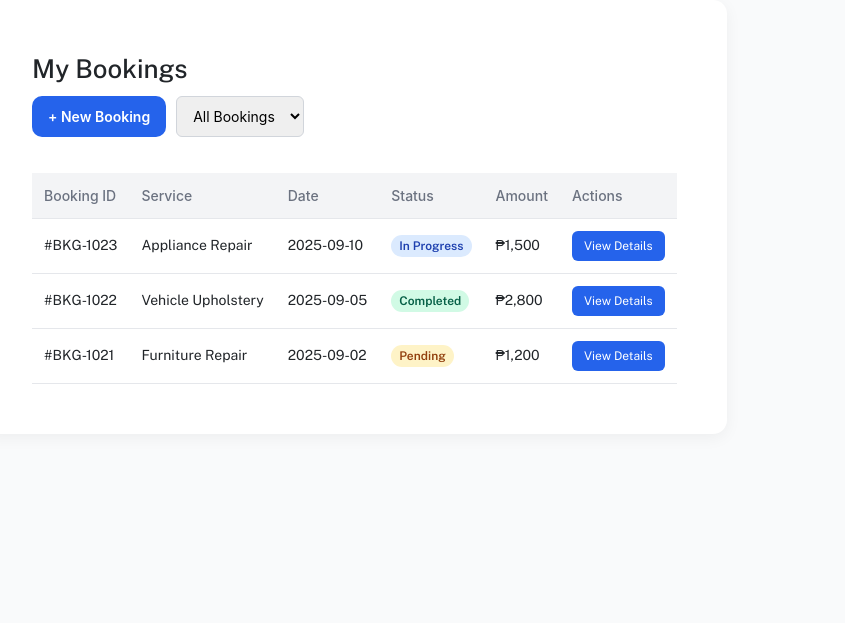
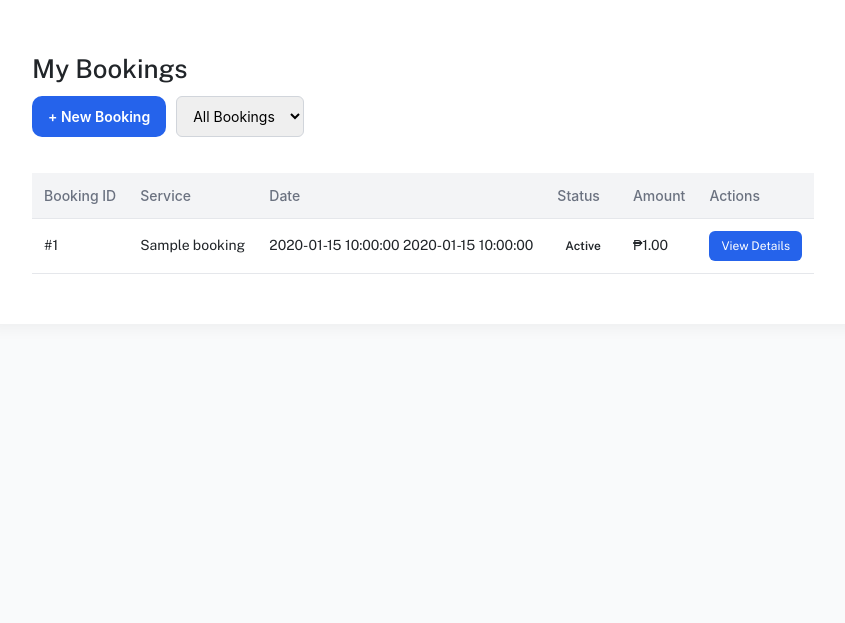
Before and after one commit to MerlynVillame/UpholCareProject, a PHP site: template views/cus_booking.php in a window 1280 px wide. Shown: the top 623 px of the page, without its empty margins (18-863 px from the left). Run offline with PHP 8.4, Linux system fonts and the light colour scheme; the template is opened without the code that fills it: most values are stand-ins (such as "Sample title", 1, 10 or a date in 2020); some libraries are stand-ins or nearby versions.

```diff
--- a/views/cus_booking.php
+++ b/views/cus_booking.php
@@ -3,7 +3,7 @@
         <div class="card">
           <h2>My Bookings</h2>
           <div style="display: flex; gap: 10px; margin-bottom: 20px">
-            <button class="btn" onclick="showBookingModal()">
+            <button class="btn" onclick="document.getElementById('bookingModal').style.display='flex'">
               + New Booking
             </button>
             <select id="bookingFilter">
@@ -25,33 +25,100 @@
               </tr>
             </thead>
             <tbody id="bookingsTable">
-              <tr>
-                <td>#BKG-1023</td>
-                <td>Appliance Repair</td>
-                <td>2025-09-10</td>
-                <td>
-                  <span class="status-badge in-progress">In Progress</span>
-                </td>
-                <td>₱1,500</td>
-                <td><button class="btn-small">View Details</button></td>
-              </tr>
-              <tr>
-                <td>#BKG-1022</td>
-                <td>Vehicle Upholstery</td>
-                <td>2025-09-05</td>
-                <td><span class="status-badge completed">Completed</span></td>
-                <td>₱2,800</td>
-                <td><button class="btn-small">View Details</button></td>
-              </tr>
-              <tr>
-                <td>#BKG-1021</td>
-                <td>Furniture Repair</td>
-                <td>2025-09-02</td>
-                <td><span class="status-badge pending">Pending</span></td>
-                <td>₱1,200</td>
-                <td><button class="btn-small">View Details</button></td>
-              </tr>
+              <?php if (!empty($bookings)) : ?>
+                <?php foreach ($bookings as $booking) : ?>
+                  <tr>
+                    <td>#<?php echo htmlspecialchars($booking['booking_id']); ?></td>
+                    <td><?php echo htmlspecialchars($booking['service_name']); ?></td>
+                    <td><?php echo htmlspecialchars($booking['booking_date']); ?> <?php echo htmlspecialchars($booking['booking_time']); ?></td>
+                    <td><span class="status-badge <?php echo htmlspecialchars(str_replace('_','-',$booking['status'])); ?>"><?php echo ucfirst(str_replace('_',' ',$booking['status'])); ?></span></td>
+                    <td>₱<?php echo number_format((float)$booking['total_amount'], 2); ?></td>
+                    <td><button class="btn-small">View Details</button></td>
+                  </tr>
+                <?php endforeach; ?>
+              <?php else : ?>
+                <tr>
+                  <td colspan="6" style="text-align:center; color:#6b7280">No bookings yet</td>
+                </tr>
+              <?php endif; ?>
             </tbody>
           </table>
         </div>
+
+        <!-- Create Booking Modal -->
+        <div id="bookingModal" class="modal" style="display:none;">
+          <div class="modal-content" style="max-width:520px;">
+            <span class="close" onclick="document.getElementById('bookingModal').style.display='none'">&times;</span>
+            <h2>Create New Booking</h2>
+            <form id="createBookingForm">
+              <div class="form-group">
+                <label>Service</label>
+                <select id="service_id" name="service_id" required style="width:100%;padding:8px;border:1px solid #ddd;border-radius:6px;">
+                  <option value="">Select a service</option>
+                  <?php if (!empty($services)) : ?>
+                    <?php foreach ($services as $service) : ?>
+                      <option value="<?php echo (int)$service['service_id']; ?>" data-price="<?php echo htmlspecialchars($service['price']); ?>">
+                        <?php echo htmlspecialchars($service['service_name']); ?> (₱<?php echo number_format((float)$service['price'],2); ?>)
+                      </option>
+                    <?php endforeach; ?>
+                  <?php endif; ?>
+                </select>
+              </div>
+              <div class="form-group">
+                <label>Date</label>
+                <input type="date" id="booking_date" name="booking_date" required>
+              </div>
+              <div class="form-group">
+                <label>Time</label>
+                <input type="time" id="booking_time" name="booking_time" required>
+              </div>
+              <div class="form-group">
+                <label>Notes</label>
+                <textarea id="notes" name="notes" rows="3" placeholder="Describe the service details..."></textarea>
+              </div>
+              <div class="form-group">
+                <label>Estimated Amount</label>
+                <input type="number" id="total_amount" name="total_amount" step="0.01" placeholder="0.00" required>
+              </div>
+              <div style="display:flex;gap:10px;justify-content:flex-end">
+                <button type="button" class="btn-secondary" onclick="document.getElementById('bookingModal').style.display='none'">Cancel</button>
+                <button type="submit" class="btn">Save Booking</button>
+              </div>
+              <input type="hidden" name="action" value="create_booking">
+              <input type="hidden" name="customer_id" value="1">
+            </form>
+          </div>
+        </div>
       </div>
+
+      <script>
+        (function(){
+          var serviceSelect = document.getElementById('service_id');
+          var amountInput = document.getElementById('total_amount');
+          if (serviceSelect) {
+            serviceSelect.addEventListener('change', function(){
+              var price = this.options[this.selectedIndex].getAttribute('data-price');
+              if (price && amountInput) amountInput.value = parseFloat(price).toFixed(2);
+            });
+          }
+
+          var form = document.getElementById('createBookingForm');
+          if (form) {
+            form.addEventListener('submit', function(e){
+              e.preventDefault();
+              var formData = new FormData(form);
+              fetch('controller/booking.php', { method: 'POST', body: formData })
+                .then(function(r){ return r.json(); })
+                .then(function(res){
+                  if(res && res.success){
+                    alert('Booking saved! ID: ' + res.booking_id);
+                    window.location.reload();
+                  } else {
+                    alert('Failed to save booking: ' + (res && res.message ? res.message : 'Unknown error'));
+                  }
+                })
+                .catch(function(err){ alert('Request error: ' + err); });
+            });
+          }
+        })();
+      </script>
```
Also changed, not shown: controller/booking.php (+49 -9 lines).
